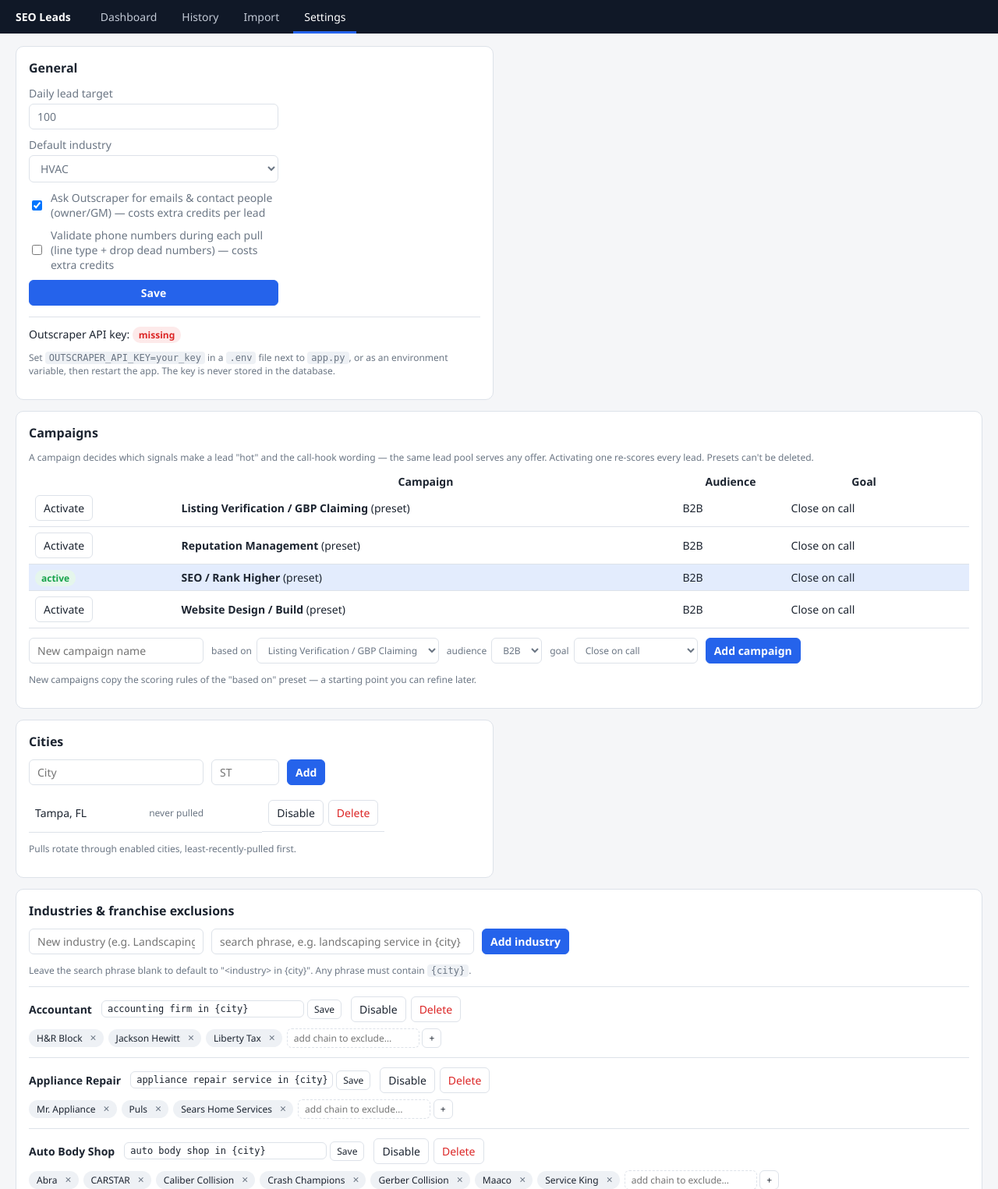
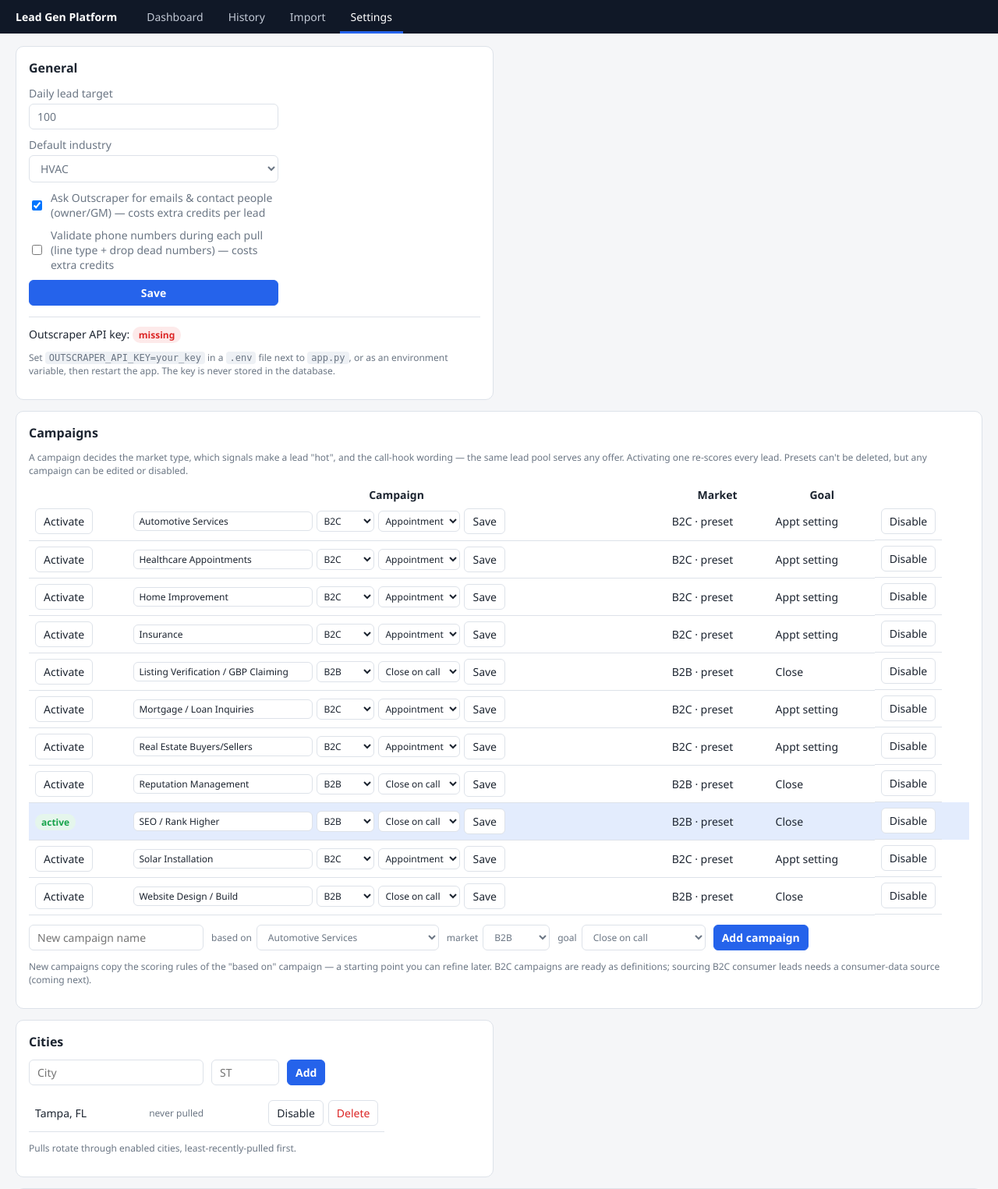
Before and after one commit to AbbieALtria/Outbound-Leads-, a Flask app: page /settings in a window 1280 px wide. Shown: the top 1525 px of the page at 78% size. Run offline with Flask 3, Linux system fonts and the light colour scheme; data comes from the database, SQL or seed files in the repository.

Commit message:
Phase 1: rebrand to Lead Gen Platform + B2B/B2C/Hybrid campaigns
- Rename "SEO Leads" -> "Lead Gen Platform" across UI and auth realm
- Campaigns gain a market type (B2B / B2C / Hybrid) and an enabled flag
- Seed 7 B2C campaign presets (solar, insurance, mortgage, ...) as
  framework definitions (scoring rules empty until a consumer-data
  source is wired in)
- Campaigns fully configurable in the UI: create, edit (name/market/goal),
  enable/disable, delete (presets protected)
- Dashboard "add industry" label switches to "add category" for B2C

Co-Authored-By: Claude Opus 4.8 <noreply@anthropic.com>

```diff
--- a/app.py
+++ b/app.py
@@ -44,7 +44,7 @@ def require_password():
         return None
     return Response(
         "Authentication required.", 401,
-        {"WWW-Authenticate": 'Basic realm="SEO Leads"'},
+        {"WWW-Authenticate": 'Basic realm="Lead Gen Platform"'},
     )
 
 
@@ -128,9 +128,13 @@ def dashboard():
     for lead in leads:
         counts[lead["status"]] = counts.get(lead["status"], 0) + 1
     total_leads = conn.execute("SELECT COUNT(*) AS n FROM leads").fetchone()["n"]
-    campaigns = conn.execute("SELECT * FROM campaigns ORDER BY is_preset DESC, name").fetchall()
+    campaigns = conn.execute(
+        "SELECT * FROM campaigns WHERE enabled = 1 ORDER BY audience, is_preset DESC, name"
+    ).fetchall()
     active_slug = db.get_setting(conn, "active_campaign", db.DEFAULT_ACTIVE_CAMPAIGN)
-    active_campaign = next((c for c in campaigns if c["slug"] == active_slug), None)
+    active_campaign = conn.execute(
+        "SELECT * FROM campaigns WHERE slug = ?", (active_slug,)
+    ).fetchone()
     return render_template(
         "dashboard.html", leads=leads, batch=batch, run_id=run_id,
         industries=industries, statuses=db.LEAD_STATUSES, counts=counts,
@@ -168,7 +172,7 @@ def settings():
     campaigns = conn.execute("SELECT * FROM campaigns ORDER BY is_preset DESC, name").fetchall()
     return render_template(
         "settings.html", cities=cities, industries=industries, chains=chains,
-        campaigns=campaigns,
+        campaigns=campaigns, market_types=db.MARKET_TYPES,
         active_campaign=db.get_setting(conn, "active_campaign", db.DEFAULT_ACTIVE_CAMPAIGN),
         target=db.get_setting(conn, "target_leads_per_day", "100"),
         default_industry=db.get_setting(conn, "default_industry", "hvac"),
@@ -574,10 +578,36 @@ def add_campaign():
         conn.execute(
             "INSERT OR IGNORE INTO campaigns (slug, name, audience, goal, rules, is_preset, site_check) "
             "VALUES (?, ?, ?, ?, ?, 0, ?)",
-            (slug, name, audience if audience in ("b2b", "b2c") else "b2b",
+            (slug, name, audience if audience in db.MARKET_TYPES else "b2b",
              goal if goal in ("close", "appointment") else "close", rules, site_check),
         )
         conn.commit()
+    return redirect(url_for("settings"))
+
+
+@app.route("/settings/campaigns/<int:campaign_id>/edit", methods=["POST"])
+def edit_campaign(campaign_id):
+    """Edit a campaign's name / market type / goal in the UI (no code changes)."""
+    name = request.form.get("name", "").strip()
+    audience = request.form.get("audience", "").strip()
+    goal = request.form.get("goal", "").strip()
+    conn = get_db()
+    if name:
+        conn.execute("UPDATE campaigns SET name = ? WHERE id = ?", (name, campaign_id))
+    if audience in db.MARKET_TYPES:
+        conn.execute("UPDATE campaigns SET audience = ? WHERE id = ?", (audience, campaign_id))
+    if goal in ("close", "appointment"):
+        conn.execute("UPDATE campaigns SET goal = ? WHERE id = ?", (goal, campaign_id))
+    conn.commit()
+    return redirect(url_for("settings"))
+
+
+@app.route("/settings/campaigns/<int:campaign_id>/toggle", methods=["POST"])
+def toggle_campaign(campaign_id):
+    """Activate/deactivate a campaign (hides it from the dashboard picker)."""
+    conn = get_db()
+    conn.execute("UPDATE campaigns SET enabled = 1 - enabled WHERE id = ?", (campaign_id,))
+    conn.commit()
     return redirect(url_for("settings"))
 
 
--- a/db.py
+++ b/db.py
@@ -72,6 +72,16 @@ CAMPAIGN_PRESETS = {
             "low_reviews": {"points": 10, "hook": ""},
         },
     },
+    # --- B2C presets (framework). B2C leads come from a consumer-data source,
+    # not Google Maps, so scoring rules stay empty until that source is wired in;
+    # the campaign definitions exist now so the platform is B2C-ready. ---
+    "solar": {"name": "Solar Installation", "audience": "b2c", "goal": "appointment", "rules": {}},
+    "insurance_b2c": {"name": "Insurance", "audience": "b2c", "goal": "appointment", "rules": {}},
+    "home_improvement": {"name": "Home Improvement", "audience": "b2c", "goal": "appointment", "rules": {}},
+    "real_estate_b2c": {"name": "Real Estate Buyers/Sellers", "audience": "b2c", "goal": "appointment", "rules": {}},
+    "mortgage": {"name": "Mortgage / Loan Inquiries", "audience": "b2c", "goal": "appointment", "rules": {}},
+    "healthcare_appt": {"name": "Healthcare Appointments", "audience": "b2c", "goal": "appointment", "rules": {}},
+    "auto_services_b2c": {"name": "Automotive Services", "audience": "b2c", "goal": "appointment", "rules": {}},
 }
 DEFAULT_ACTIVE_CAMPAIGN = "seo"
 
@@ -289,14 +299,19 @@ CREATE TABLE IF NOT EXISTS campaigns (
     goal TEXT NOT NULL DEFAULT 'close',      -- close | appointment
     rules TEXT NOT NULL DEFAULT '{}',        -- JSON: {signal: {points, hook}}
     is_preset INTEGER NOT NULL DEFAULT 0,
-    site_check INTEGER NOT NULL DEFAULT 0    -- run live website-quality probe during pull?
+    site_check INTEGER NOT NULL DEFAULT 0,   -- run live website-quality probe during pull?
+    enabled INTEGER NOT NULL DEFAULT 1       -- show as an activatable campaign?
 );
 """
 
 # Extra columns on campaigns added after the table's first release.
 CAMPAIGN_EXTRA_COLUMNS = {
     "site_check": "INTEGER NOT NULL DEFAULT 0",
+    "enabled": "INTEGER NOT NULL DEFAULT 1",
 }
+
+# Market types a campaign can target.
+MARKET_TYPES = ["b2b", "b2c", "hybrid"]
 
 
 def connect(db_path=DB_FILE):
--- a/static/style.css
+++ b/static/style.css
@@ -71,6 +71,9 @@ button.danger:hover { background: #fdeaea; }
   margin-bottom: 10px; padding-bottom: 10px; border-bottom: 1px solid var(--border); }
 .campaign-select select { font-weight: 600; color: var(--accent-dark); }
 tr.active-campaign { background: #e3ecfd; }
+.campaign-edit { gap: 5px !important; }
+.campaign-edit input { font-size: 12px; padding: 3px 6px; }
+.campaign-edit select { font-size: 12px; padding: 3px 4px; }
 .pull-controls { display: flex; gap: 8px; align-items: center; flex-wrap: wrap; }
 #pull-industry { min-width: 170px; }
 .add-industry-form { display: inline-flex; gap: 4px; align-items: center; margin-left: auto; }
--- a/templates/base.html
+++ b/templates/base.html
@@ -3,12 +3,12 @@
 <head>
   <meta charset="utf-8">
   <meta name="viewport" content="width=device-width, initial-scale=1">
-  <title>{% block title %}SEO Leads{% endblock %}</title>
+  <title>{% block title %}Lead Generation Platform{% endblock %}</title>
   <link rel="stylesheet" href="{{ url_for('static', filename='style.css') }}">
 </head>
 <body>
   <nav class="topnav">
-    <span class="brand">SEO Leads</span>
+    <span class="brand">Lead Gen Platform</span>
     <a href="{{ url_for('dashboard') }}" class="{{ 'active' if request.endpoint == 'dashboard' }}">Dashboard</a>
     <a href="{{ url_for('history') }}" class="{{ 'active' if request.endpoint == 'history' }}">History</a>
     <a href="{{ url_for('import_call_log') }}" class="{{ 'active' if request.endpoint == 'import_call_log' }}">Import</a>
--- a/templates/history.html
+++ b/templates/history.html
@@ -1,5 +1,5 @@
 {% extends "base.html" %}
-{% block title %}History — SEO Leads{% endblock %}
+{% block title %}History — Lead Gen Platform{% endblock %}
 {% block content %}
 
 <section class="filters">
--- a/templates/import.html
+++ b/templates/import.html
@@ -1,5 +1,5 @@
 {% extends "base.html" %}
-{% block title %}Import call log — SEO Leads{% endblock %}
+{% block title %}Import call log — Lead Gen Platform{% endblock %}
 {% block content %}
 
 <div class="settings-grid">
--- a/templates/settings.html
+++ b/templates/settings.html
@@ -1,5 +1,5 @@
 {% extends "base.html" %}
-{% block title %}Settings — SEO Leads{% endblock %}
+{% block title %}Settings — Lead Gen Platform{% endblock %}
 {% block content %}
 
 <div class="settings-grid">
@@ -42,26 +42,46 @@
 
   <section class="card wide">
     <h2>Campaigns</h2>
-    <p class="dim small">A campaign decides which signals make a lead "hot" and the call-hook wording —
-    the same lead pool serves any offer. Activating one re-scores every lead. Presets can't be deleted.</p>
+    <p class="dim small">A campaign decides the market type, which signals make a lead "hot", and the
+    call-hook wording — the same lead pool serves any offer. Activating one re-scores every lead.
+    Presets can't be deleted, but any campaign can be edited or disabled.</p>
     <table class="mini">
-      <tr><th></th><th>Campaign</th><th>Audience</th><th>Goal</th><th></th></tr>
+      <tr><th></th><th>Campaign</th><th>Market</th><th>Goal</th><th></th></tr>
       {% for c in campaigns %}
-      <tr class="{{ 'active-campaign' if c['slug'] == active_campaign }}">
+      <tr class="{{ 'active-campaign' if c['slug'] == active_campaign }} {{ 'disabled-row' if not c['enabled'] }}">
         <td>
           <form method="post" action="{{ url_for('activate_campaign') }}">
             <input type="hidden" name="slug" value="{{ c['slug'] }}">
             {% if c['slug'] == active_campaign %}
               <span class="badge badge-ok">active</span>
+            {% elif c['enabled'] %}
+              <button type="submit">Activate</button>
             {% else %}
-              <button type="submit">Activate</button>
+              <span class="dim small">off</span>
             {% endif %}
           </form>
         </td>
-        <td><strong>{{ c['name'] }}</strong>{{ ' (preset)' if c['is_preset'] else '' }}</td>
-        <td>{{ c['audience']|upper }}</td>
-        <td>{{ 'Appointment setting' if c['goal'] == 'appointment' else 'Close on call' }}</td>
-        <td class="nowrap">
+        <td>
+          <form method="post" action="{{ url_for('edit_campaign', campaign_id=c['id']) }}" class="inline-form campaign-edit">
+            <input type="text" name="name" value="{{ c['name'] }}" size="26">
+            <select name="audience">
+              {% for m in market_types %}
+              <option value="{{ m }}" {{ 'selected' if c['audience'] == m }}>{{ m|upper }}</option>
+              {% endfor %}
+            </select>
+            <select name="goal">
+              <option value="close" {{ 'selected' if c['goal'] == 'close' }}>Close on call</option>
+              <option value="appointment" {{ 'selected' if c['goal'] == 'appointment' }}>Appointment</option>
+            </select>
+            <button type="submit" title="Save changes">Save</button>
+          </form>
+        </td>
+        <td>{{ c['audience']|upper }}{{ ' · preset' if c['is_preset'] else '' }}</td>
+        <td>{{ 'Appt setting' if c['goal'] == 'appointment' else 'Close' }}</td>
+        <td class="nowrap actions">
+          <form method="post" action="{{ url_for('toggle_campaign', campaign_id=c['id']) }}">
+            <button type="submit">{{ 'Disable' if c['enabled'] else 'Enable' }}</button>
+          </form>
           {% if not c['is_preset'] %}
           <form method="post" action="{{ url_for('delete_campaign', campaign_id=c['id']) }}"
                 onsubmit="return confirm('Delete campaign {{ c['name'] }}?')">
@@ -79,15 +99,18 @@
           {% for c in campaigns %}<option value="{{ c['slug'] }}">{{ c['name'] }}</option>{% endfor %}
         </select>
       </label>
-      <label class="dim small">audience
-        <select name="audience"><option value="b2b">B2B</option><option value="b2c">B2C</option></select>
+      <label class="dim small">market
+        <select name="audience">
+          {% for m in market_types %}<option value="{{ m }}">{{ m|upper }}</option>{% endfor %}
+        </select>
       </label>
       <label class="dim small">goal
         <select name="goal"><option value="close">Close on call</option><option value="appointment">Appointment setting</option></select>
       </label>
       <button type="submit" class="primary">Add campaign</button>
     </form>
-    <p class="dim small">New campaigns copy the scoring rules of the "based on" preset — a starting point you can refine later.</p>
+    <p class="dim small">New campaigns copy the scoring rules of the "based on" campaign — a starting point you can refine later.
+    B2C campaigns are ready as definitions; sourcing B2C consumer leads needs a consumer-data source (coming next).</p>
   </section>
 
   <section class="card">
```
Also changed, not shown: templates/dashboard.html (+5 -3 lines).
